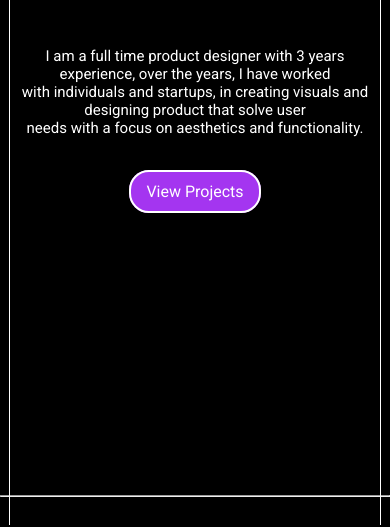
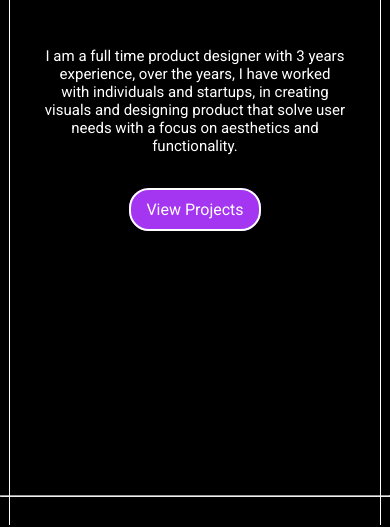
Before and after one commit to jopaleti/portfolio, a website: page index.html in a window 390 px wide. Shown: the part 319-846 px from the top of the page. Drawn offline with nearby package versions, Linux system fonts and the light colour scheme.

Commit message:
landing page fixes

```diff
--- a/index.html
+++ b/index.html
@@ -44,10 +44,10 @@
 
             <!-- main section -->
             <div class="main">
-                <!-- <div class="subHead">
+                <div class="subHead">
                     <span>Product Designer</span>
                     <span>UI/UX Designer</span>
-                </div> -->
+                </div>
                 <div class="main-content">
                     <h1>Adedapo Tiamiyu</h1>
                     <p>
--- a/styles.css
+++ b/styles.css
@@ -296,6 +296,10 @@ footer .footer {
     margin-bottom: 50px;
     font-size: 30px;
   }
+  .main{
+    width: 400px;
+    margin: auto;
+  }
   .main-content p {
     margin-bottom: 45px;
     font-size: 15px;
@@ -431,9 +435,13 @@ footer .footer {
     left: 50%;
     transform: translate(-50%, -50%);
   }
+  .main{
+    width: 90% !important;
+    margin: auto;
+  }
 
   .main .main-content{
-    width: 90%;
+    width: 90% !important;
     margin: auto;
   }
 
```
